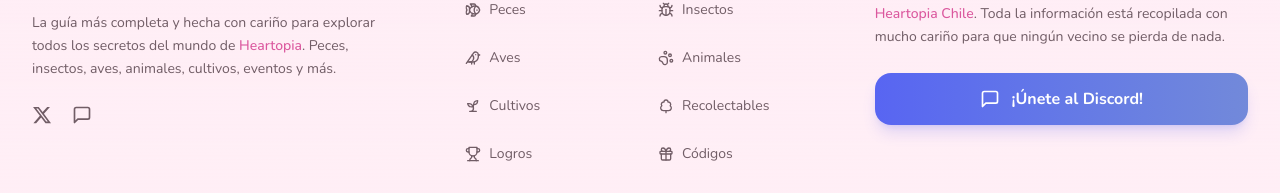
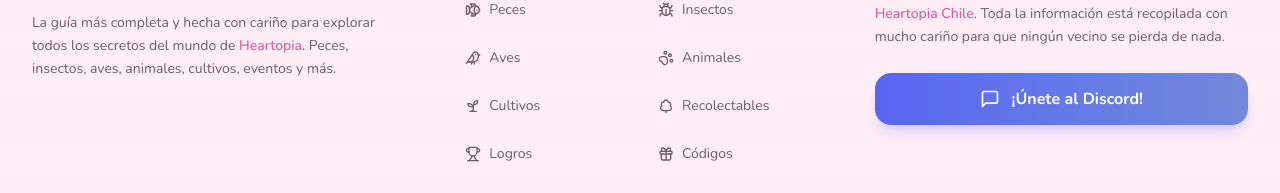
Before and after one commit to matiaspalmac/heartopia-wiki, a Next.js app: page / in a window 1280 px wide. Shown: the part 3570-3763 px from the top of the page. Built offline with nearby package versions, Linux system fonts and the light colour scheme.

Commit message:
footer update

```diff
--- a/components/footer.tsx
+++ b/components/footer.tsx
@@ -65,28 +65,6 @@
               La guía más completa y hecha con cariño para explorar todos los secretos del mundo de{" "}
               <span className="font-medium text-primary">Heartopia</span>. Peces, insectos, aves, animales, cultivos, eventos y más.
             </p>
-            <div className="flex items-center gap-5">
-              <a
-                href="https://x.com/MyHeartopia"
-                target="_blank"
-                rel="noopener noreferrer"
-                className="text-muted-foreground hover:text-primary transition-colors"
-                aria-label="Twitter / X"
-              >
-                <svg className="h-5 w-5" fill="currentColor" viewBox="0 0 24 24">
-                  <path d="M18.244 2.25h3.308l-7.227 8.26 8.502 11.24H16.17l-5.214-6.817L4.99 21.75H1.68l7.73-8.835L1.254 2.25H8.08l4.713 6.231zm-1.161 17.52h1.833L7.084 4.126H5.117z" />
-                </svg>
-              </a>
-              <a
-                href={DiscordLink}
-                target="_blank"
-                rel="noopener noreferrer"
-                className="text-muted-foreground hover:text-[#5865F2] transition-colors"
-                aria-label="Discord"
-              >
-                <MessageSquare className="h-5 w-5" />
-              </a>
-            </div>
           </div>
 
           <div className="space-y-6">
```
